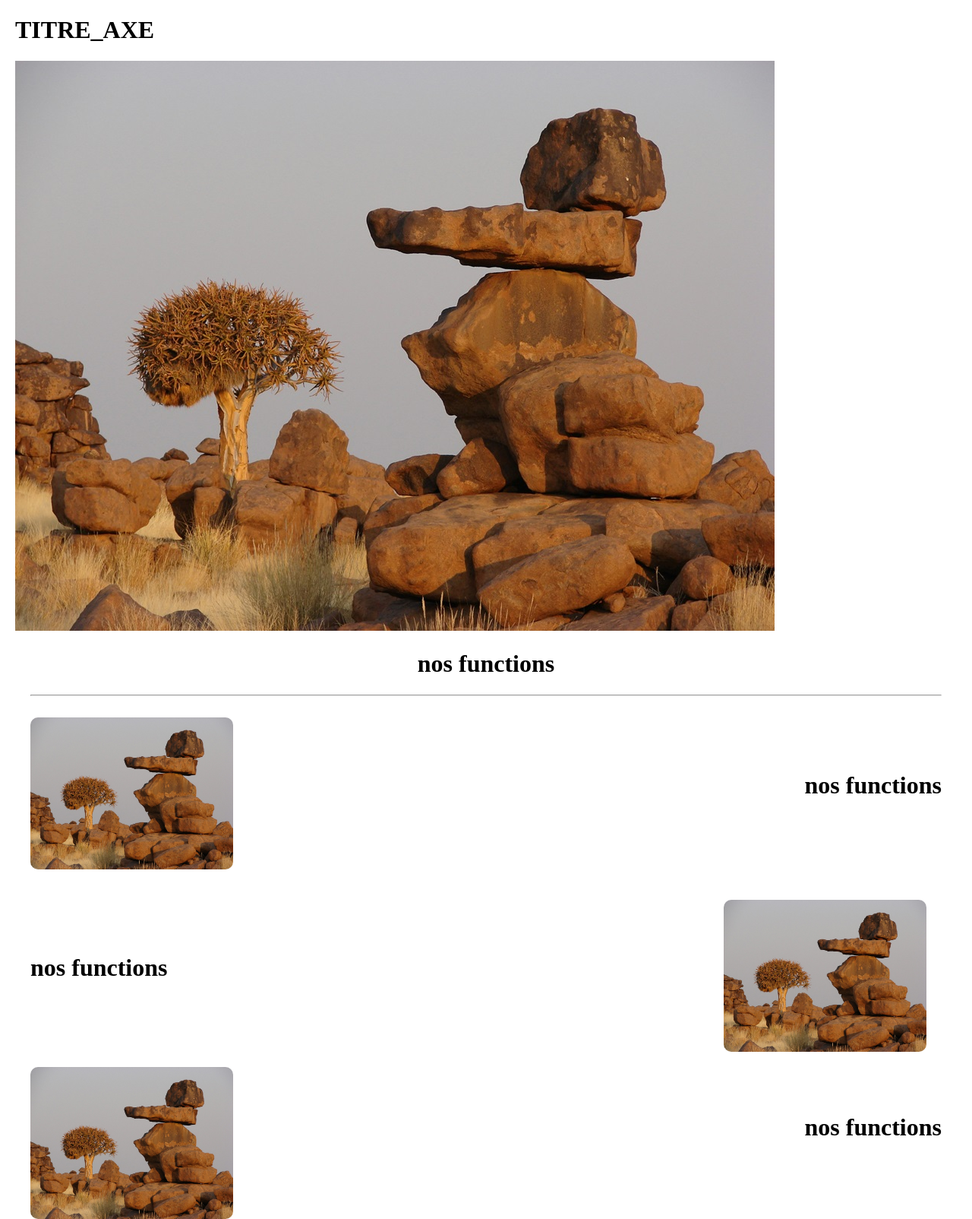
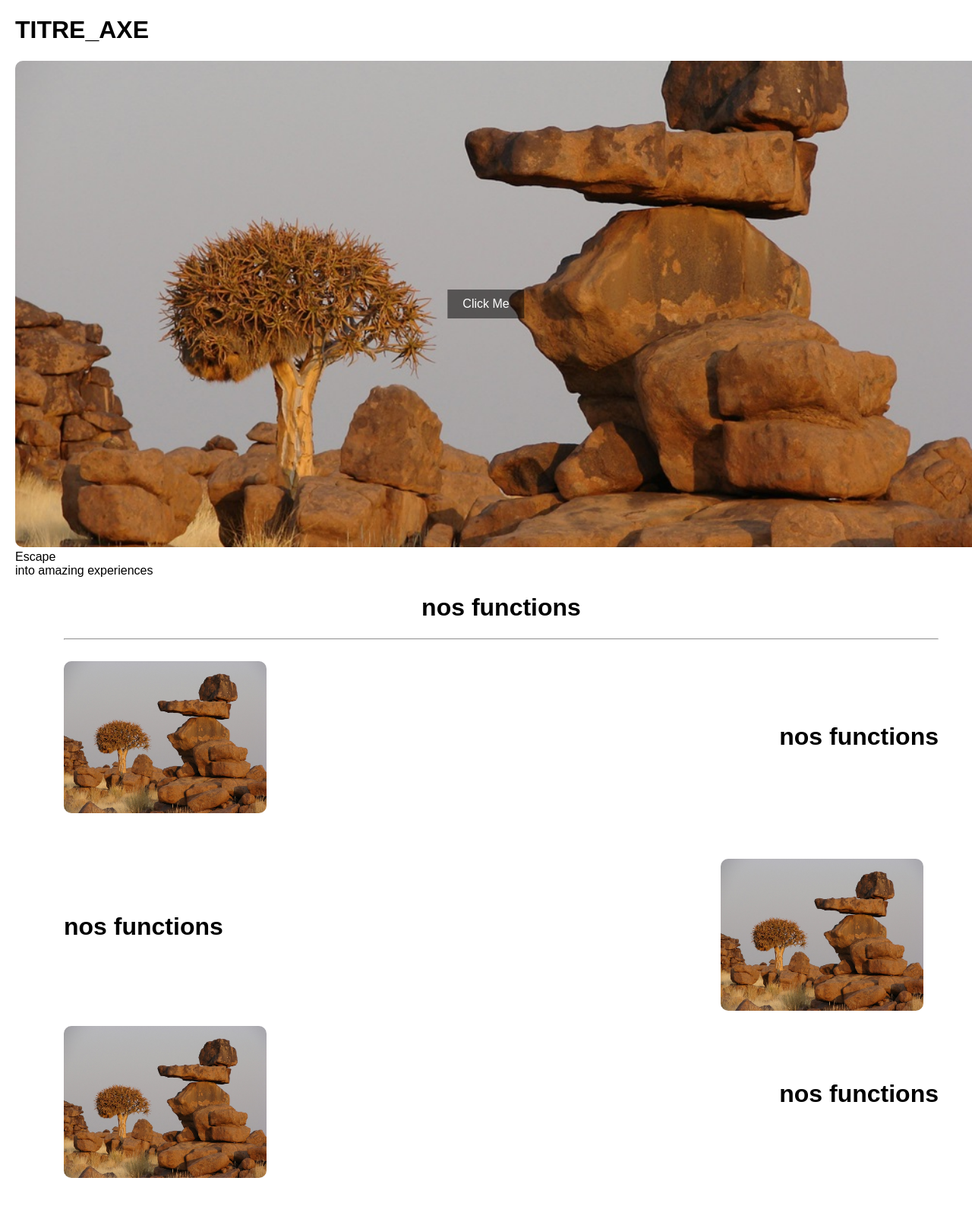
Before and after one commit to HoomanGhomashi/Tododep, a PHP site: page /index.html in a window 1280 px wide. Shown: the whole page at 76% size. After the commit the page ends 1550 px from the top, so only its background shows below. Run offline with PHP 8.4, Linux system fonts and the light colour scheme.

Commit message:
avant animation

```diff
--- a/index.css
+++ b/index.css
@@ -3,23 +3,22 @@ html {
     margin: 0;
     padding: 0;
     height: 100%;
+    width: 100%;
+    font-family: Arial, sans-serif;
 }
 
 .principale_cadre {
     display: block;
     margin: 20px;
+    height: auto;
+    width: 100%;
 }
 
 .text-image_cadre {
     display: block;
     text-align: center;
-    margin: 20px;
-}
-
-.premiére_text_image_cadre {
-    display: flex;
-    text-align: end;
-
+    margin: 20px auto;
+    width: 90%;
 }
 
 .premiére_text_image_cadre,
@@ -33,7 +32,31 @@ html {
     /* برای اطمینان از ترازبندی متن */
 }
 
+.principale_img {
+    width: 100%; /* عرض تصویر تمام صفحه */
+    height: 80vh; /* ارتفاع تصویر نسبت به صفحه */
+    object-fit: cover; /* تناسب تصویر حفظ شود */
+    border-radius: 10px;
+    position: relative; /* برای امکان قرار دادن دکمه در جلوی تصویر */
+
+
+}
+.button {
+    position: absolute;
+    top: 50%;
+    left: 50%;
+    transform: translate(-50%, -50%);
+    background-color: rgba(0, 0, 0, 0.5);
+    color: white;
+    border: none;
+    padding: 10px 20px;
+    cursor: pointer;
+    font-size: 16px;
+    z-index: 1; /* مطمئن می‌شود که دکمه بالای تصویر قرار می‌گیرد */
+}
+
 .deuxiéme_text_image_cadre {
+
     display: flex;
     align-items: center;
     /* ترازبندی عمودی */
@@ -48,6 +71,7 @@ html {
     height: 200px;
     margin-right: 20px;
     margin-top: 20px;
+    margin-bottom: 20px;
     border-radius: 10px;
 }
 
@@ -61,9 +85,12 @@ html {
 
 .deuxiéme_text_image_cadre h1 {
     display: flex;
-    align-items: center; /* ترازبندی عمودی */
-    justify-content: space-between; /* تصویر و متن جدا از هم */
-    text-align: left; /* متن به سمت چپ */
+    align-items: center;
+    /* ترازبندی عمودی */
+    justify-content: space-between;
+    /* تصویر و متن جدا از هم */
+    text-align: left;
+    /* متن به سمت چپ */
     flex-direction: row-reverse;
 
 }
--- a/index.html
+++ b/index.html
@@ -14,7 +14,12 @@
         <div>
             <!-- AX -->
             <h1>TITRE_AXE</h1>
-            <img src="assets/images/ad.jpg" alt="description" />
+            <img src="assets/images/ad.jpg" alt="description" class="principale_img" />
+            <button class="button">Click Me</button>
+            <div>Escape</div>
+            <div>
+                <span>into amazing experiences</span>
+            </div>
 
         </div>
         <div class="text-image_cadre">
```
